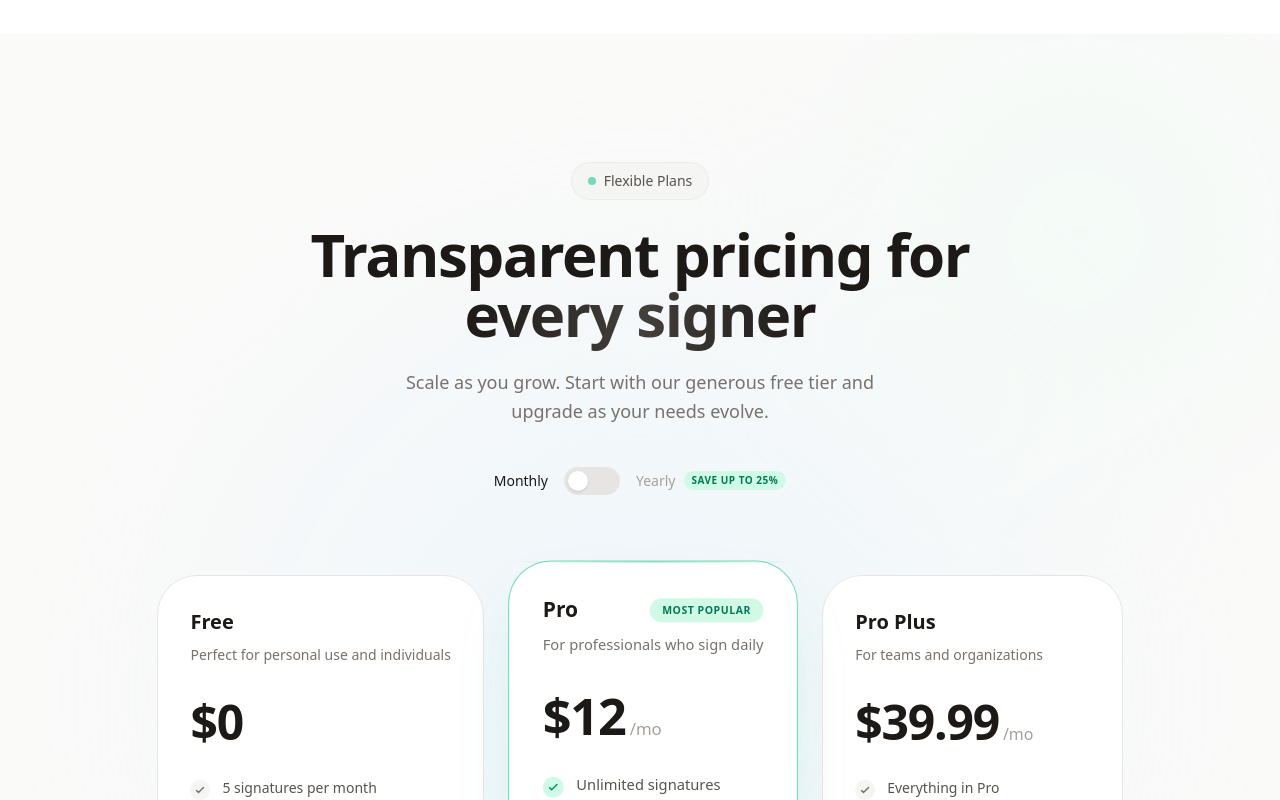
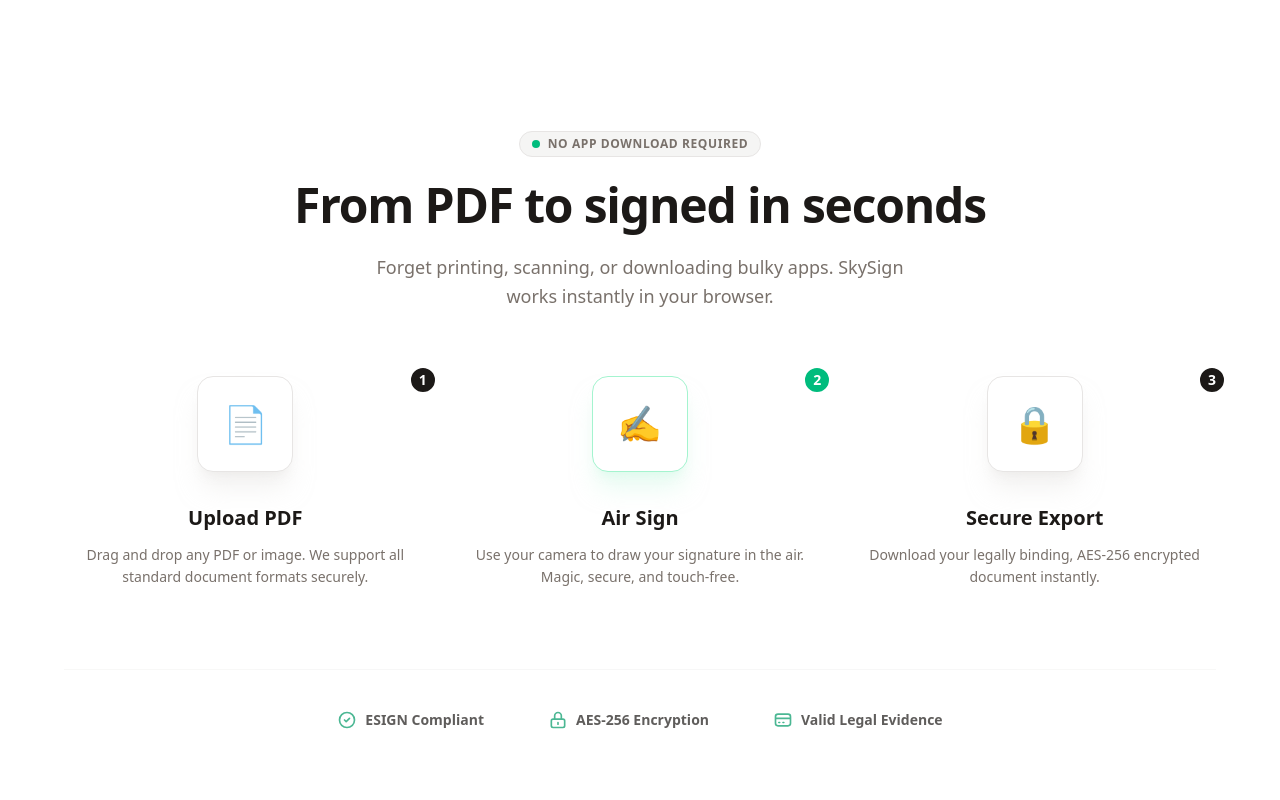
Before and after one commit to AkioDevenish/skysign, a Next.js app: page / in a window 1280 px wide. Shown: the part 1640-2440 px from the top of the page. Built offline with nearby package versions, Linux system fonts and the light colour scheme; no server answers.

Commit message:
feat: add document workflow section with trust signals and no-app badge

```diff
--- a/src/app/page.tsx
+++ b/src/app/page.tsx
@@ -14,6 +14,7 @@
 import Newsletter from "@/components/Newsletter";
 import ESignatureLaws from "@/components/ESignatureLaws";
 import TrustSection from "@/components/TrustSection";
+import WorkflowSection from "@/components/WorkflowSection";
 import Footer from "@/components/Footer";
 
 import { getAuditStats } from "../lib/auditTrail";
@@ -537,6 +538,9 @@
         </div>
       </section>
 
+      {/* Document Workflow Section */}
+      <WorkflowSection />
+
       {/* Pricing Section */}
       <section id="pricing" className="py-32 px-8 lg:px-12 relative z-10 overflow-hidden">
         {/* Background elements */}
--- /dev/null
+++ b/src/components/WorkflowSection.tsx
@@ -0,0 +1,84 @@
+'use client';
+
+import { motion } from 'framer-motion';
+import FadeContent from "@/components/reactbits/FadeContent";
+
+export default function WorkflowSection() {
+    return (
+        <section className="py-24 px-8 lg:px-12 bg-white relative overflow-hidden">
+            <div className="max-w-6xl mx-auto">
+                <FadeContent>
+                    <div className="text-center mb-16">
+                        <div className="inline-flex items-center gap-2 px-3 py-1 bg-stone-100 rounded-full text-xs font-semibold text-stone-500 mb-6 uppercase tracking-wider border border-stone-200">
+                            <span className="w-2 h-2 bg-emerald-500 rounded-full"></span>
+                            No App Download Required
+                        </div>
+                        <h2 className="text-4xl md:text-5xl font-bold text-stone-900 tracking-tight mb-6">
+                            From PDF to signed in seconds
+                        </h2>
+                        <p className="text-stone-500 max-w-xl mx-auto text-lg leading-relaxed">
+                            Forget printing, scanning, or downloading bulky apps. SkySign works instantly in your browser.
+                        </p>
+                    </div>
+
+                    <div className="grid md:grid-cols-3 gap-8 relative">
+                        {/* Connecting Line (Desktop) */}
+                        <div className="hidden md:block absolute top-12 left-0 w-full h-0.5 bg-gradient-to-r from-stone-200 via-stone-300 to-stone-200 -z-10 transform translate-y-4"></div>
+
+                        {/* Step 1 */}
+                        <div className="relative group">
+                            <div className="w-24 h-24 bg-white rounded-2xl border border-stone-200 shadow-xl shadow-stone-200/50 flex items-center justify-center mx-auto mb-8 group-hover:scale-105 group-hover:border-stone-900/20 transition-all duration-300">
+                                <span className="text-4xl">📄</span>
+                                <div className="absolute -top-3 -right-3 w-8 h-8 bg-stone-900 text-white rounded-full flex items-center justify-center font-bold text-sm border-4 border-white">1</div>
+                            </div>
+                            <h3 className="text-xl font-bold text-stone-900 text-center mb-3">Upload PDF</h3>
+                            <p className="text-stone-500 text-center text-sm leading-relaxed px-4">
+                                Drag and drop any PDF or image. We support all standard document formats securely.
+                            </p>
+                        </div>
+
+                        {/* Step 2 */}
+                        <div className="relative group">
+                            <div className="w-24 h-24 bg-white rounded-2xl border border-emerald-200 shadow-xl shadow-emerald-100/50 flex items-center justify-center mx-auto mb-8 group-hover:scale-105 group-hover:border-emerald-500/30 transition-all duration-300">
+                                <span className="text-4xl">✍️</span>
+                                <div className="absolute -top-3 -right-3 w-8 h-8 bg-emerald-500 text-white rounded-full flex items-center justify-center font-bold text-sm border-4 border-white">2</div>
+                            </div>
+                            <h3 className="text-xl font-bold text-stone-900 text-center mb-3">Air Sign</h3>
+                            <p className="text-stone-500 text-center text-sm leading-relaxed px-4">
+                                Use your camera to draw your signature in the air. Magic, secure, and touch-free.
+                            </p>
+                        </div>
+
+                        {/* Step 3 */}
+                        <div className="relative group">
+                            <div className="w-24 h-24 bg-white rounded-2xl border border-stone-200 shadow-xl shadow-stone-200/50 flex items-center justify-center mx-auto mb-8 group-hover:scale-105 group-hover:border-stone-900/20 transition-all duration-300">
+                                <span className="text-4xl">🔒</span>
+                                <div className="absolute -top-3 -right-3 w-8 h-8 bg-stone-900 text-white rounded-full flex items-center justify-center font-bold text-sm border-4 border-white">3</div>
+                            </div>
+                            <h3 className="text-xl font-bold text-stone-900 text-center mb-3">Secure Export</h3>
+                            <p className="text-stone-500 text-center text-sm leading-relaxed px-4">
+                                Download your legally binding, AES-256 encrypted document instantly.
+                            </p>
+                        </div>
+                    </div>
+
+                    {/* Trust Strip */}
+                    <div className="mt-20 pt-10 border-t border-stone-100 flex flex-wrap justify-center gap-8 md:gap-16 opacity-70">
+                        <div className="flex items-center gap-2">
+                            <svg className="w-5 h-5 text-emerald-600" fill="none" viewBox="0 0 24 24" stroke="currentColor"><path strokeLinecap="round" strokeLinejoin="round" strokeWidth={2} d="M9 12l2 2 4-4m6 2a9 9 0 11-18 0 9 9 0 0118 0z" /></svg>
+                            <span className="font-semibold text-stone-900 text-sm">ESIGN Compliant</span>
+                        </div>
+                        <div className="flex items-center gap-2">
+                            <svg className="w-5 h-5 text-emerald-600" fill="none" viewBox="0 0 24 24" stroke="currentColor"><path strokeLinecap="round" strokeLinejoin="round" strokeWidth={2} d="M12 15v2m-6 4h12a2 2 0 002-2v-6a2 2 0 00-2-2H6a2 2 0 00-2 2v6a2 2 0 002 2zm10-10V7a4 4 0 00-8 0v4h8z" /></svg>
+                            <span className="font-semibold text-stone-900 text-sm">AES-256 Encryption</span>
+                        </div>
+                        <div className="flex items-center gap-2">
+                            <svg className="w-5 h-5 text-emerald-600" fill="none" viewBox="0 0 24 24" stroke="currentColor"><path strokeLinecap="round" strokeLinejoin="round" strokeWidth={2} d="M3 10h18M7 15h1m4 0h1m-7 4h12a3 3 0 003-3V8a3 3 0 00-3-3H6a3 3 0 00-3 3v8a3 3 0 003 3z" /></svg>
+                            <span className="font-semibold text-stone-900 text-sm">Valid Legal Evidence</span>
+                        </div>
+                    </div>
+                </FadeContent>
+            </div>
+        </section>
+    );
+}
```
